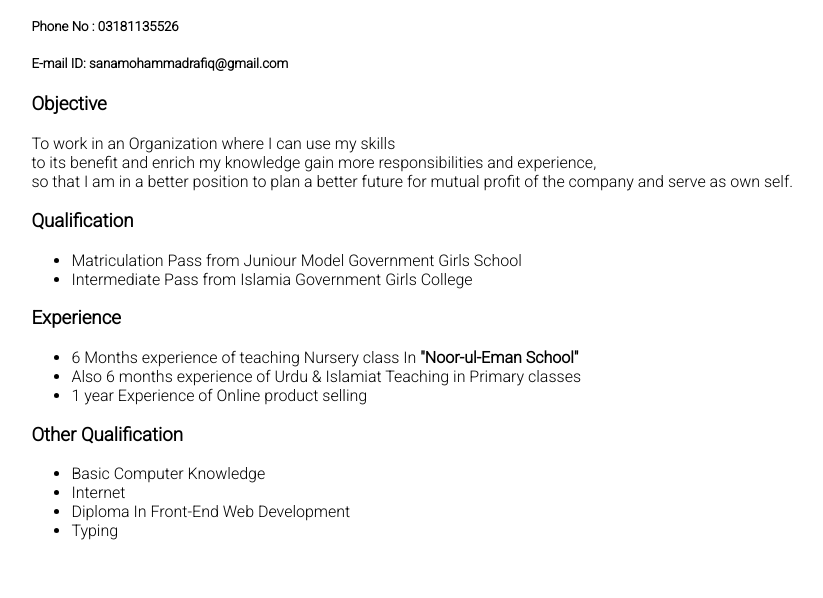
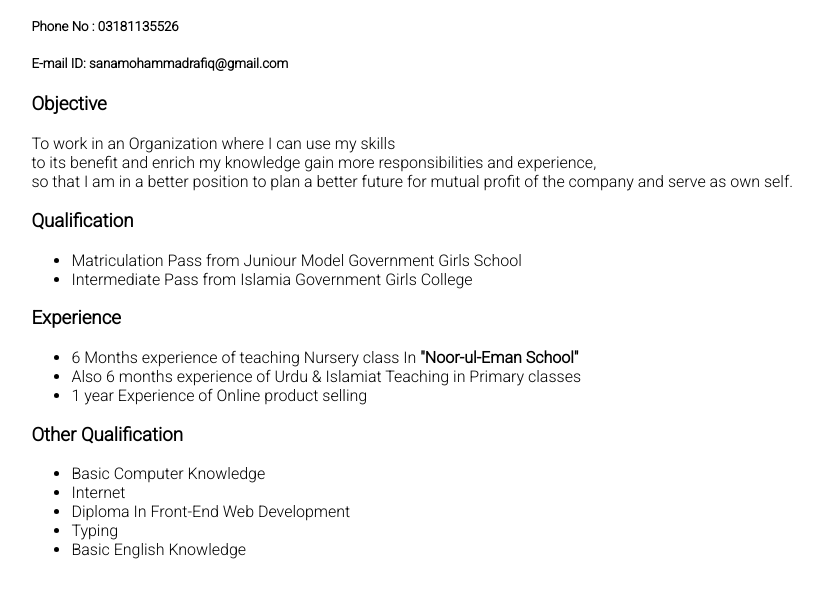
Before and after one commit to Sana-Mohammad-Rafiq25/my-cv-year2k21, a plain HTML site: page index.html in a window 1280 px wide. Shown: the part 106-704 px from the top of the page, without its empty margins (103-926 px from the left). Drawn offline with Linux system fonts and the light colour scheme.

Commit message:
Add files via upload

```diff
--- a/index.html
+++ b/index.html
@@ -48,6 +48,7 @@
             <li>Internet</li>
             <li>Diploma In Front-End Web Development</li>
             <li>Typing</li>
+            <li>Basic English Knowledge</li>
         </ul>
     </div>
 </body>
```
